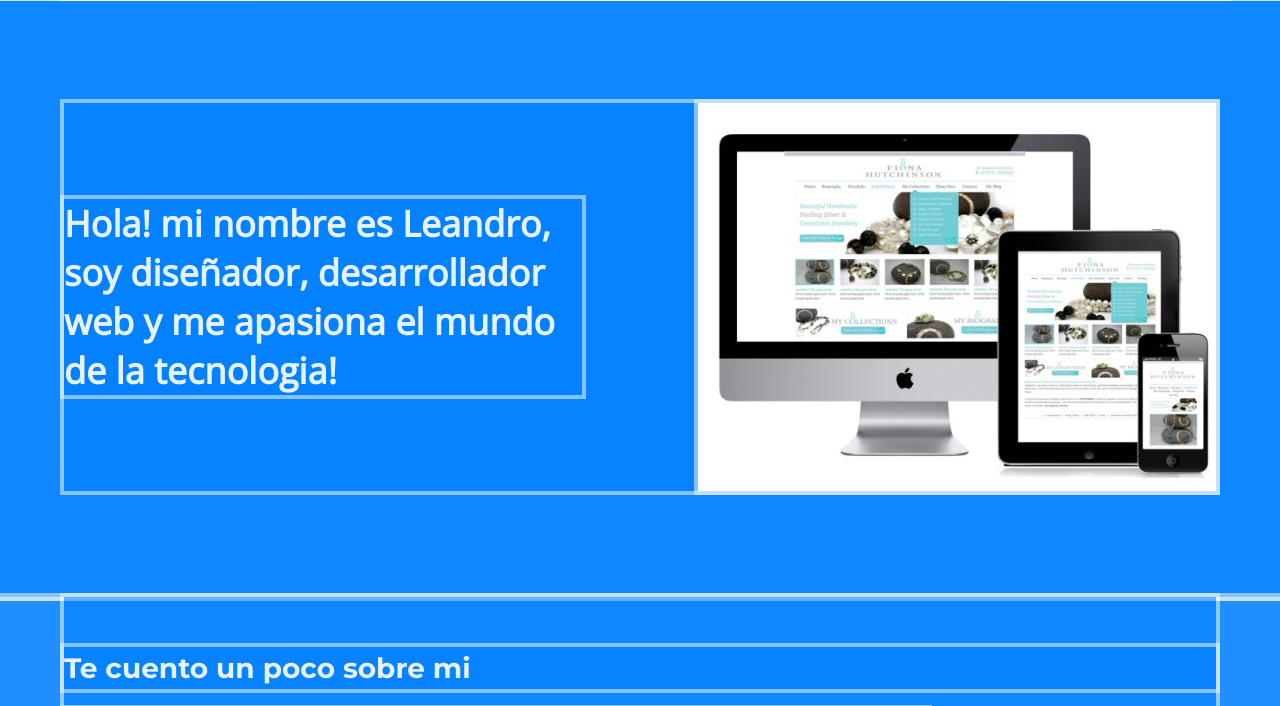
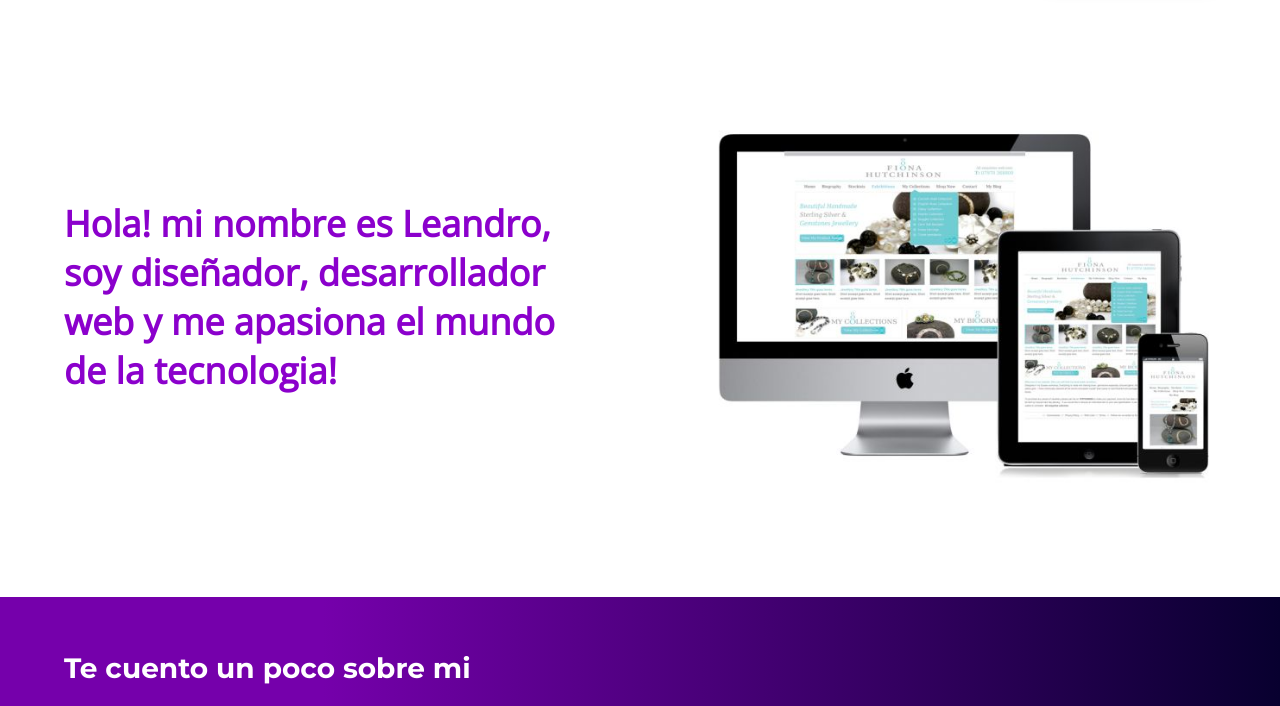
Before and after one commit to leandroserapio/leandroserapio.github.io, a plain HTML site: page index.html in a window 1280 px wide. Shown: the part 88-794 px from the top of the page. Drawn offline with nearby package versions, Linux system fonts and the light colour scheme.

Commit message:
Arreglando site

```diff
--- a/estilos.css
+++ b/estilos.css
@@ -83,7 +83,7 @@ header{
 
 .about-me .container h2{
 	font-size: 28px;
-	font-weight: ;
+
 	margin-bottom: 20px;
 }
 
--- a/index.html
+++ b/index.html
@@ -9,7 +9,7 @@
     <link rel="stylesheet" href="https://cdnjs.cloudflare.com/ajax/libs/bulma/0.7.2/css/bulma.min.css">
     <script defer src="https://use.fontawesome.com/releases/v5.3.1/js/all.js"></script>
     <link href="https://fonts.googleapis.com/css?family=Montserrat:700,800,900|Open+Sans|Varela+Round" rel="stylesheet">
-    <link rel="stylesheet" href="debug.css">
+   <!-- <link rel="stylesheet" href="debug.css"> -->
   </head>
   <body>
     <section class="hero is-medium">
```
